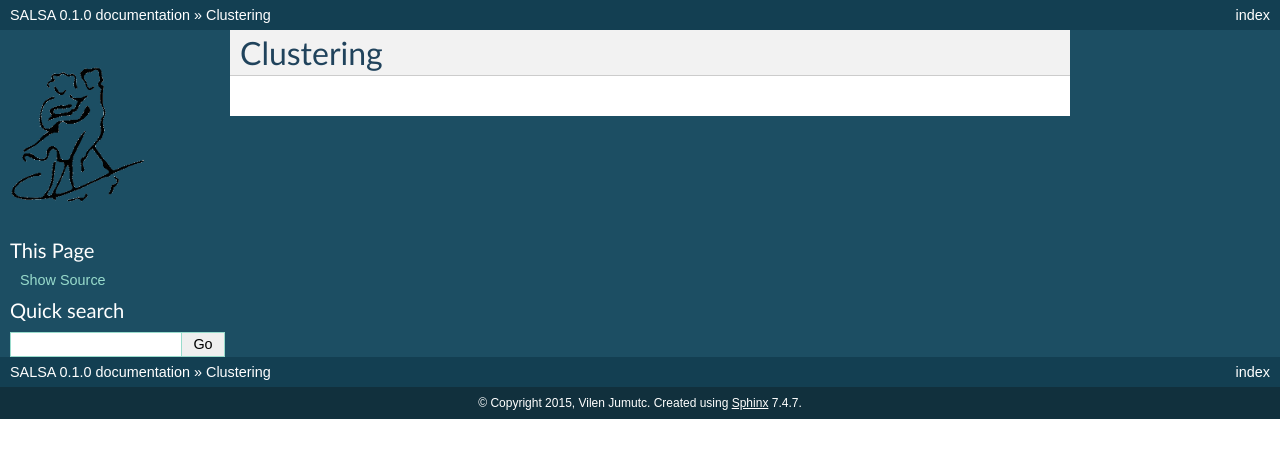
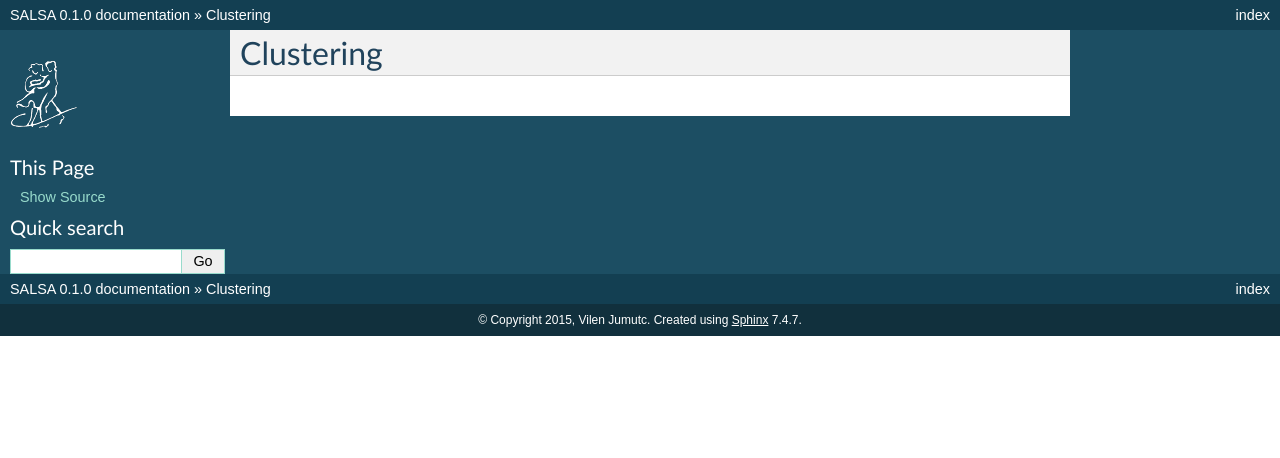
Before and after one commit to jumutc/SALSA.jl, a Sphinx documentation site: the page built from docs/source/clustering.rst, in a window 1280 px wide. Shown: the top 458 px of the page. Built offline with Sphinx 7.4.7, drawn with Linux system fonts in a browser that asks for light colours; formulas are drawn with MathJax 3.

Commit message:
logo image

```diff
--- a/docs/source/conf.py
+++ b/docs/source/conf.py
@@ -121,7 +121,7 @@ html_theme = 'default'
 
 # The name of an image file (relative to this directory) to place at the top
 # of the sidebar.
-html_logo = '../SALSA.png'
+html_logo = '../SALSA.inverted.png'
 
 # The name of an image file (within the static path) to use as favicon of the
 # docs.  This file should be a Windows icon file (.ico) being 16x16 or 32x32
```
Also changed, not shown: docs/SALSA.inverted.png (added).
